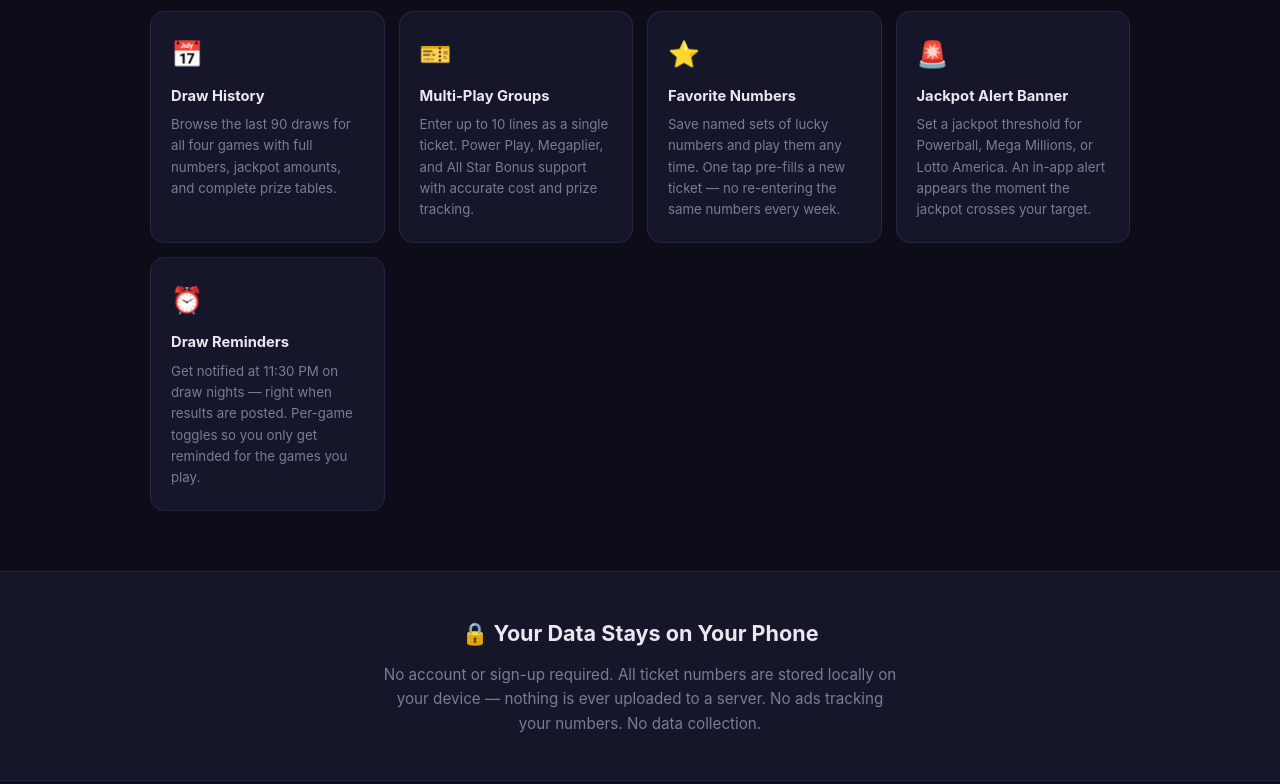
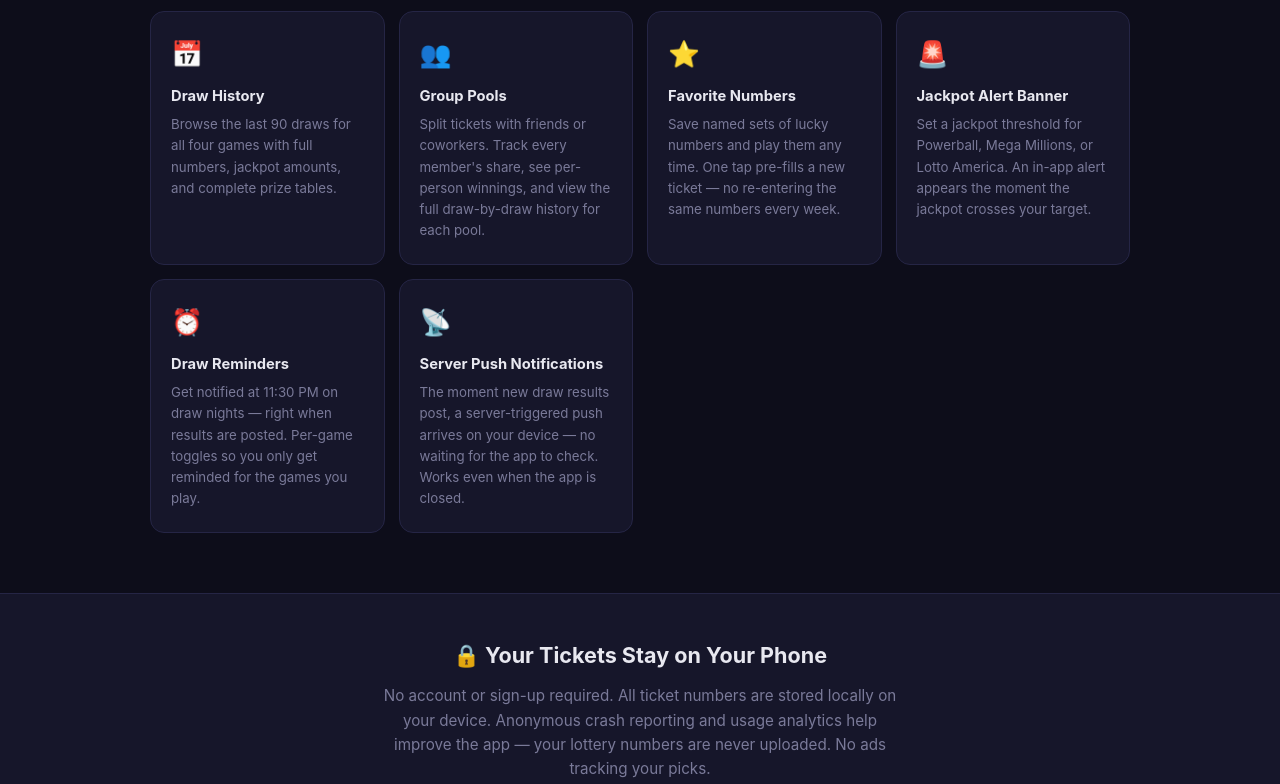
Before and after one commit to e4developers/e4developers.github.io, a plain HTML site: page index.html in a window 1280 px wide. Shown: the part 2377-3161 px from the top of the page. Drawn offline with Linux system fonts and the light colour scheme.

Commit message:
feat: update landing page — Group Pools tile, FCM push tile, privacy bar accuracy
- Replace "Multi-Play Groups" feat tile with "Group Pools" (👥) highlighting member splitting and draw history
- Add "Server Push Notifications" (📡) feat tile — FCM draw result push was a major shipped feature not represented
- Update privacy bar: remove "No data collection" (inaccurate since Firebase Analytics + Crashlytics shipped in +66); replace with accurate copy — ticket numbers not uploaded, anonymous analytics only

Co-Authored-By: Claude Sonnet 4.6 <noreply@anthropic.com>

```diff
--- a/index.html
+++ b/index.html
@@ -523,9 +523,9 @@
             <p>Browse the last 90 draws for all four games with full numbers, jackpot amounts, and complete prize tables.</p>
         </div>
         <div class="feat">
-            <div class="feat-icon">🎫</div>
-            <h3>Multi-Play Groups</h3>
-            <p>Enter up to 10 lines as a single ticket. Power Play, Megaplier, and All Star Bonus support with accurate cost and prize tracking.</p>
+            <div class="feat-icon">👥</div>
+            <h3>Group Pools</h3>
+            <p>Split tickets with friends or coworkers. Track every member's share, see per-person winnings, and view the full draw-by-draw history for each pool.</p>
         </div>
         <div class="feat">
             <div class="feat-icon">⭐</div>
@@ -542,14 +542,20 @@
             <h3>Draw Reminders</h3>
             <p>Get notified at 11:30 PM on draw nights — right when results are posted. Per-game toggles so you only get reminded for the games you play.</p>
         </div>
+        <div class="feat">
+            <div class="feat-icon">📡</div>
+            <h3>Server Push Notifications</h3>
+            <p>The moment new draw results post, a server-triggered push arrives on your device — no waiting for the app to check. Works even when the app is closed.</p>
+        </div>
     </div>
 </section>
 
 <!-- ═══════════════ PRIVACY ═══════════════ -->
 <div class="privacy-bar">
-    <h2>🔒 Your Data Stays on Your Phone</h2>
-    <p>No account or sign-up required. All ticket numbers are stored locally on your device —
-       nothing is ever uploaded to a server. No ads tracking your numbers. No data collection.</p>
+    <h2>🔒 Your Tickets Stay on Your Phone</h2>
+    <p>No account or sign-up required. All ticket numbers are stored locally on your device.
+       Anonymous crash reporting and usage analytics help improve the app —
+       your lottery numbers are never uploaded. No ads tracking your picks.</p>
 </div>
 
 <!-- ═══════════════ BOTTOM CTA ═══════════════ -->
```
